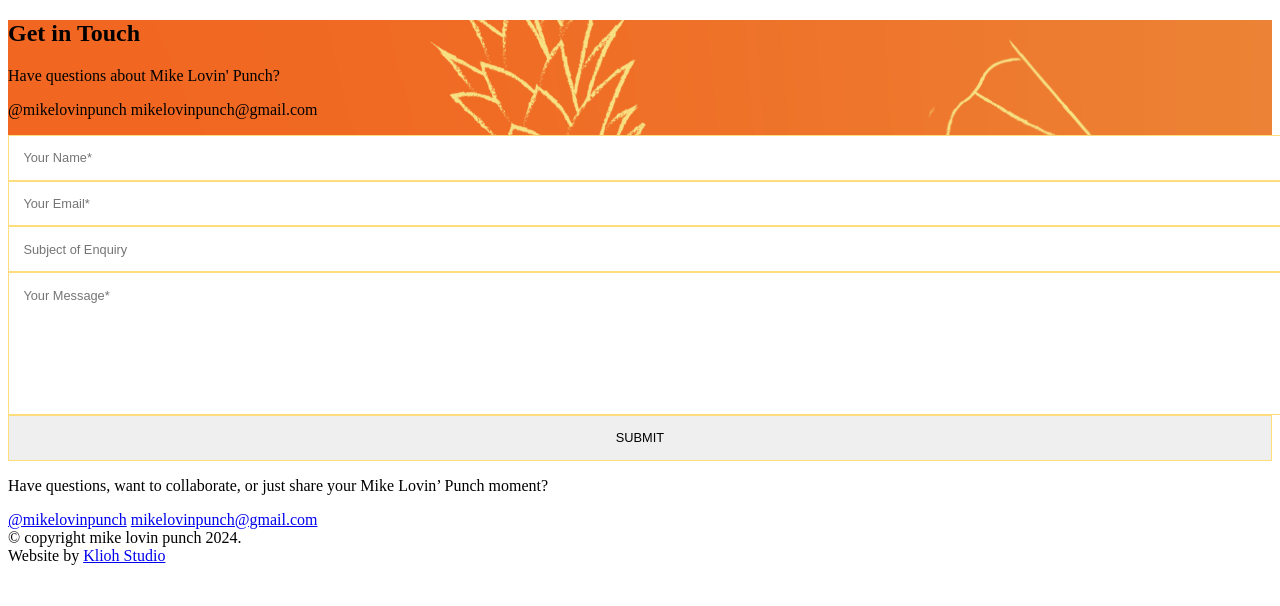
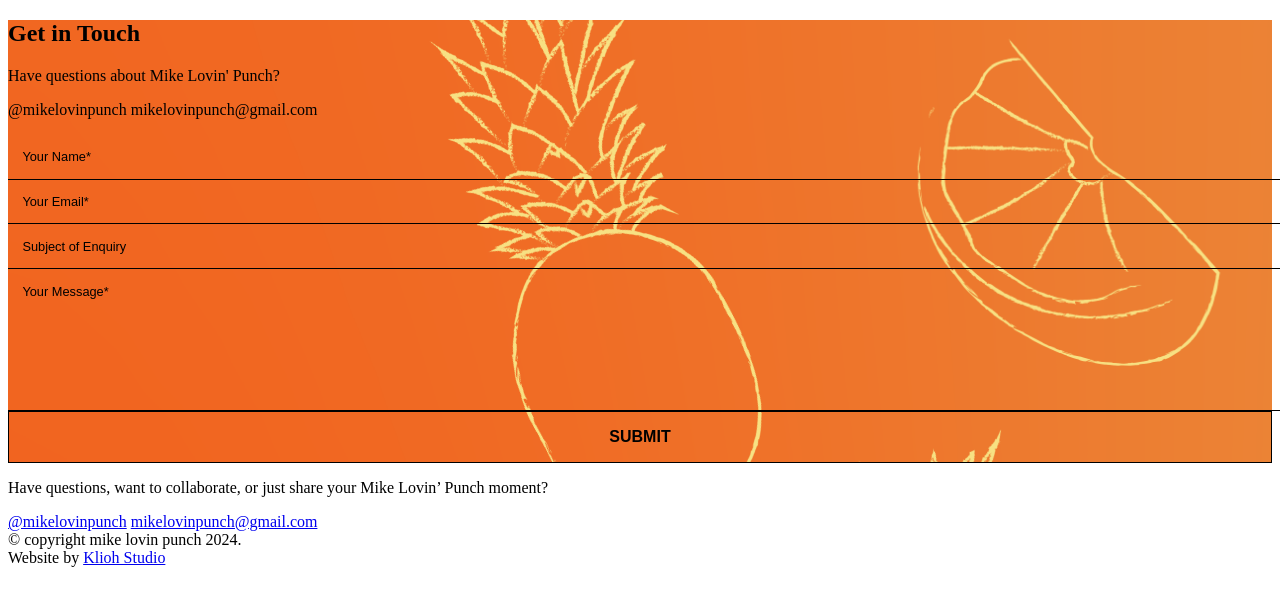
Before and after one commit to julitacreations/mike-lovin-punch, a Jekyll site: the page built from contact.html, in a window 1280 px wide. Shown: the top 606 px of the page. Built offline with Jekyll 4.4.1, drawn with Linux system fonts in a browser that asks for light colours; nearby versions of some CDN libraries; some web fonts are replaced.

Commit message:
sections adjusted and simple contact form completed

```diff
--- a/_includes/forms/contact-form.html
+++ b/_includes/forms/contact-form.html
@@ -13,7 +13,7 @@
     <div class="col-span-2">
       <textarea type="text" name="message" placeholder="Your Message*" required ></textarea>
     </div>
-    <div class="col-span-full">
+    <div class="col-span-full mt-4">
       <input type="submit" value="Submit" />
     </div>
     <!-- Add full URL for custom redirect in value below (include https) -->
@@ -29,22 +29,33 @@
     textarea {
       font-family: sans-serif;
       font-size: 0.8rem;
-      border-style: solid;
-      border: 1px solid #FFDD7C;
+      border-style: none;
+      border-bottom: 1.5px solid black;
       padding: 0.9rem;
       display: block;
       width: 100%;
+      background: transparent;
      }
 
      /* add custom font for placeholder text below */
      input [type="placeholder"]  {
-      font-family: sans-serif;
+      font-family: 'neue-haas-grotesk-display', sans-serif;
+      color: black;
     }
+
+    /* change the placeholder text colour */
+
+    input::placeholder,
+    textarea::placeholder {
+      color: black;
+      opacity: 1;
+    }
+
 
     input:focus,
     textarea:focus {
       outline: none;
-      border: 1px solid black;
+      border-bottom: 1.5px solid #FDCB58;
     }
 
     textarea { min-height: 7rem; }
@@ -54,9 +65,15 @@
       text-transform: uppercase;
       display: block;
       -webkit-appearance: none;
+      padding: 1rem;
+      font-weight: bold;
+      font-size: 1rem;
+      border: 1.5px solid black;
     }
 
     input[type="submit"]:hover {
-      background-color: #FEF5F0;
+      background-color: #FDCB58;
     }
+
+
 </style>
--- a/contact.html
+++ b/contact.html
@@ -10,7 +10,7 @@ seo:
  hide-from-google: false
 ---
 
-  <section class="grid md:grid-cols-2 grid-cols-1 relative bg-light bg-cover bg-center h-80 p-20" style="background-image: url('/images/background-pattern-home.png');">
+  <section class="grid md:grid-cols-2 grid-cols-1 relative bg-light bg-cover bg-center h-80" style="background-image: url('/images/background-pattern-home.png');">
 
       <div class="lg:p-20 md:p-8 px-8 flex flex-col justify-center">
         <h2 class="editable font-sans text-4xl/[1] mb-8 mt-2">Get in Touch</h2>
```
Also changed, not shown: index.html (+13 -13 lines).
